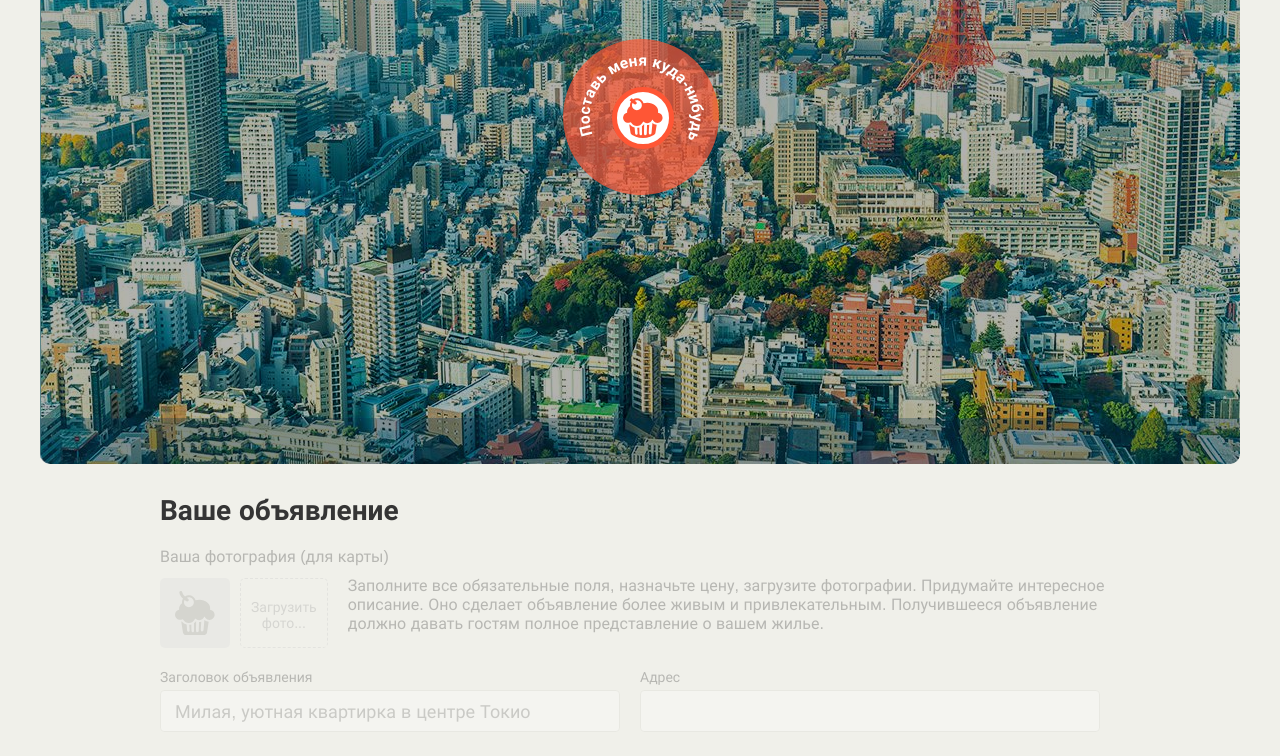
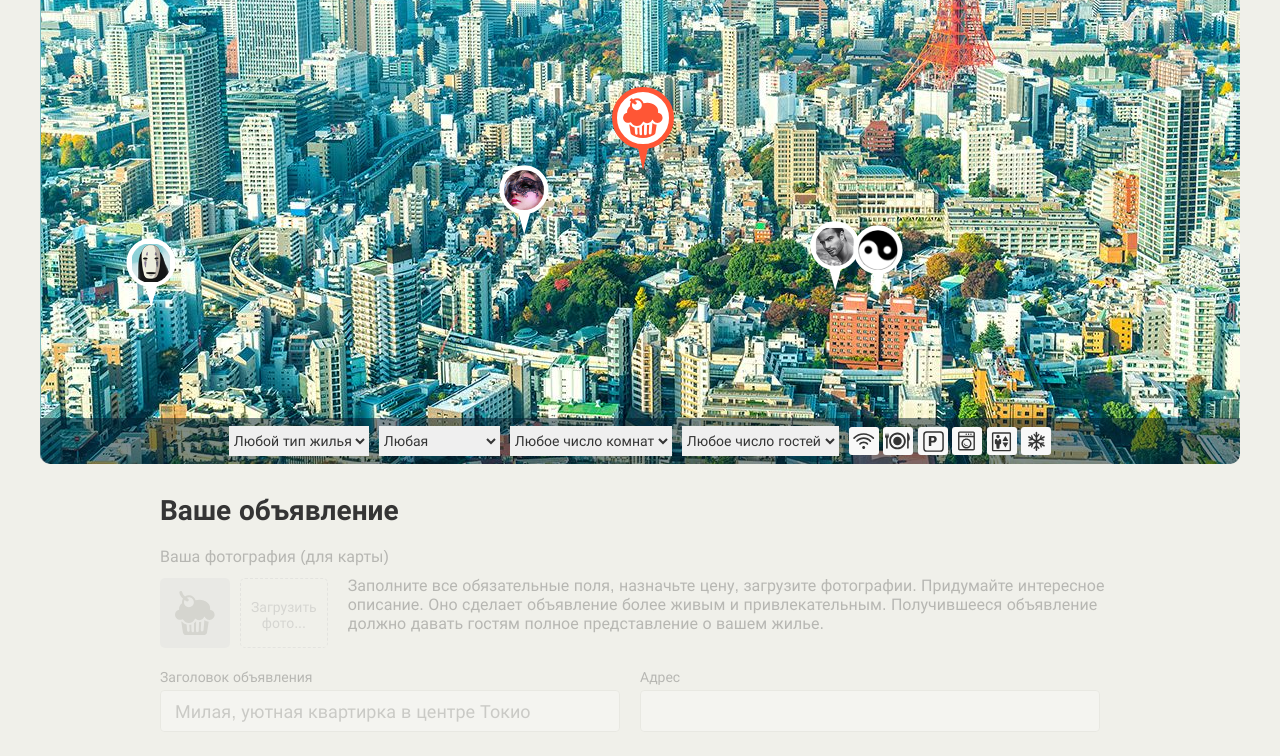
Before and after one commit to Liri-39/1493941-keksobooking-21, a website: page index.html in a window 1280 px wide. Shown: the part 286-1042 px from the top of the page. Drawn offline with Linux system fonts and the light colour scheme.

Commit message:
задание 7

```diff
--- a/index.html
+++ b/index.html
@@ -247,6 +247,6 @@
       <button class="error__button">Попробовать снова</button>
     </div>
   </template>
-
+<script type="text/javascript" src="js/main.js"></script>
 </body>
 </html>
--- a/js/main.js
+++ b/js/main.js
@@ -0,0 +1,76 @@
+'use strict';
+
+const map = document.querySelector(`.map`);
+const mocks = [];
+const OFFERS_ROOMS = [`palace`, `flat`, `house`, `bungalow`];
+const OFFERS_FEATURES = [`wifi`, `dishwasher`, `parking`, `washer`, `elevator`, `conditioner`];
+const OFFERS_CHECKTIME = [`12:00`, `13:00`, `14:00`];
+
+const randomValue = function getRandomInt(min, max) {
+  min = Math.ceil(min);
+  max = Math.floor(max);
+  return Math.floor(Math.random() * (max - min + 1)) + min;
+};
+const createRandomArray = function (arrayLength, values) {
+  const arrayName = [];
+  for (let i = 0; i < randomValue(1, arrayLength); i++) {
+    arrayName.push(values[randomValue(0, arrayLength)]);
+  }
+  return arrayName;
+};
+
+map.classList.remove(`map--faded`);
+
+const fragment = document.createDocumentFragment();
+const mapPins = document.querySelector(`.map__pins`);
+const pinTemplate = document.querySelector(`#pin`)
+  .content
+  .querySelector(`.map__pin`);
+const mapWidth = mapPins.clientWidth;
+
+for (let i = 0; i < 8; i++) {
+  const location = {
+    x: randomValue(0, mapWidth),
+    y: randomValue(130, 630)
+  };
+  mocks.push({
+    author: {
+      avatar: `img/avatars/user0${i + 1}.png`
+    },
+    offer: {
+      title: `предложение ${i + 1}`,
+      address: location.x,
+      price: 1000,
+      type: OFFERS_ROOMS[randomValue(0, OFFERS_ROOMS.length - 1)],
+      rooms: randomValue(1, 20),
+      guests: randomValue(1, 20),
+      checkin: OFFERS_CHECKTIME[randomValue(0, OFFERS_CHECKTIME.length - 1)],
+      checkout: OFFERS_CHECKTIME[randomValue(0, OFFERS_CHECKTIME.length - 1)],
+      features: createRandomArray(OFFERS_FEATURES.length - 1, OFFERS_FEATURES),
+      description: `строка с описанием`,
+      photos: [`http://o0.github.io/assets/images/tokyo/hotel1.jpg`, `http://o0.github.io/assets/images/tokyo/hotel2.jpg`, `http://o0.github.io/assets/images/tokyo/hotel3.jpg`]
+    },
+    location: {
+      x: location.x,
+      y: location.y
+    },
+  });
+}
+const renderPin = function (pin) {
+  const pinElement = pinTemplate.cloneNode(true);
+  const location = pin.location;
+  const locationX = location.x - 25;
+  const locationY = location.y - 70;
+  const author = pin.author;
+  const offer = pin.offer;
+  pinElement.style = `left: ${locationX}px; top: ${locationY}px;`;
+  pinElement.querySelector(`img`).src = `${author.avatar}`;
+  pinElement.querySelector(`img`).alt = `${offer.title}`;
+  return pinElement;
+};
+
+mocks.forEach(function (mock) {
+  fragment.appendChild(renderPin(mock));
+});
+
+mapPins.appendChild(fragment);
```
